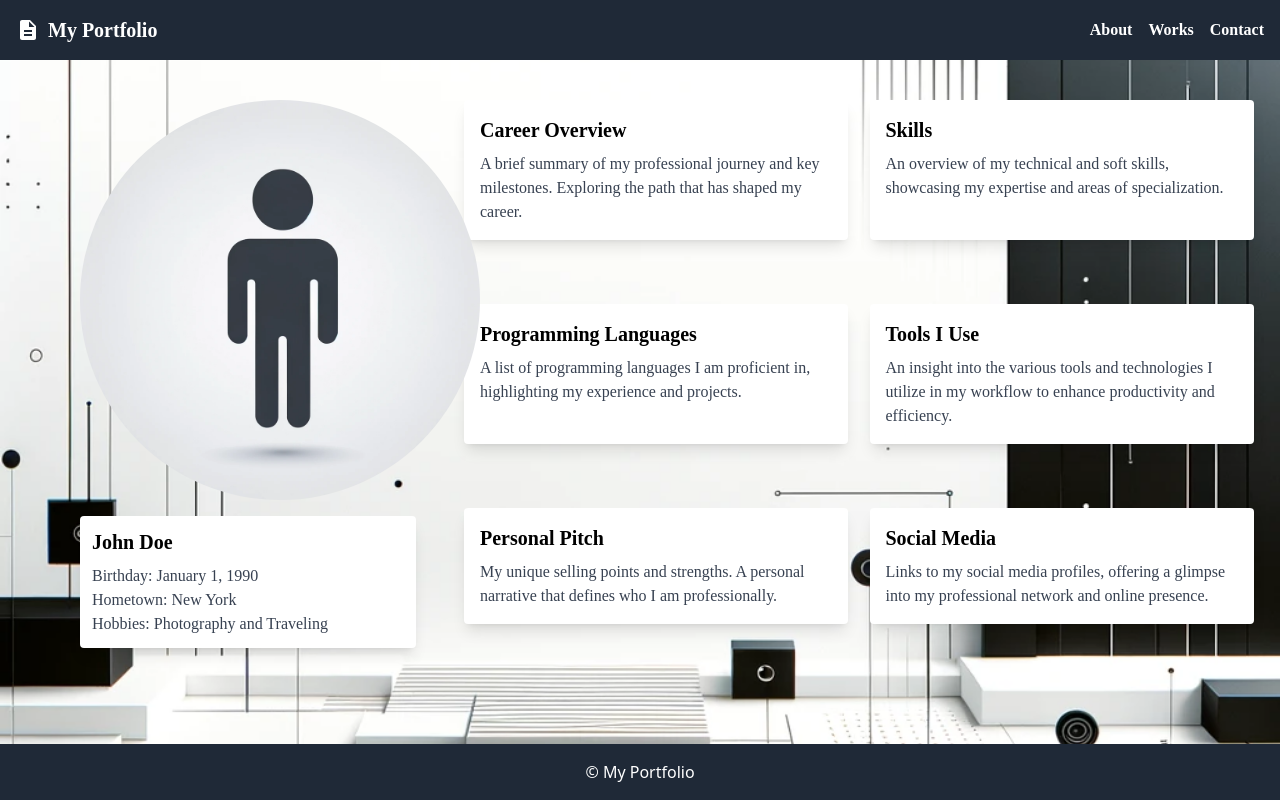
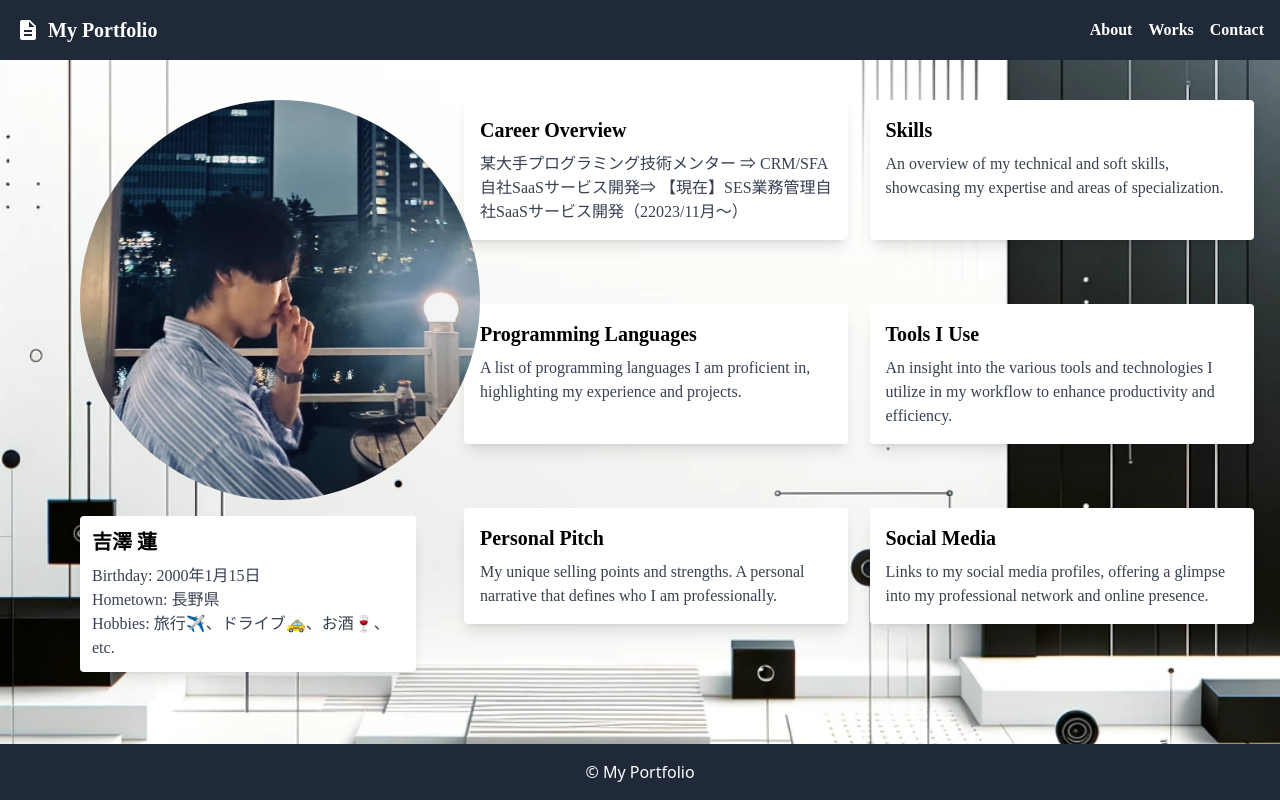
Before and after one commit to y-renren0115/my-portfolio-site, a Next.js app: page /about in a window 1280 px wide. Built offline with nearby package versions, Linux system fonts and the light colour scheme.

Commit message:
Aobutページに個人情報と経歴の情報を追記しました。

```diff
--- a/src/components/About.tsx
+++ b/src/components/About.tsx
@@ -4,16 +4,16 @@ import Image from 'next/image';
 
 const About = () => {
   const personalInfo = {
-    name: 'John Doe',
-    birthday: 'January 1, 1990',
-    hometown: 'New York',
-    hobbies: 'Photography and Traveling'
+    name: '吉澤 蓮',
+    birthday: '2000年1月15日',
+    hometown: '長野県',
+    hobbies: '旅行✈️、ドライブ🚕、お酒🍷、etc.'
   };
 
   const cardsData = [
     {
       title: 'Career Overview',
-      description: 'A brief summary of my professional journey and key milestones. Exploring the path that has shaped my career.'
+      description: '某大手プログラミング技術メンター ⇒ CRM/SFA自社SaaSサービス開発⇒ 【現在】SES業務管理自社SaaSサービス開発（22023/11月〜）'
     },
     {
       title: 'Skills',
```
Also changed, not shown: public/personalIcon.png, public/personalIcon1.png (added).
